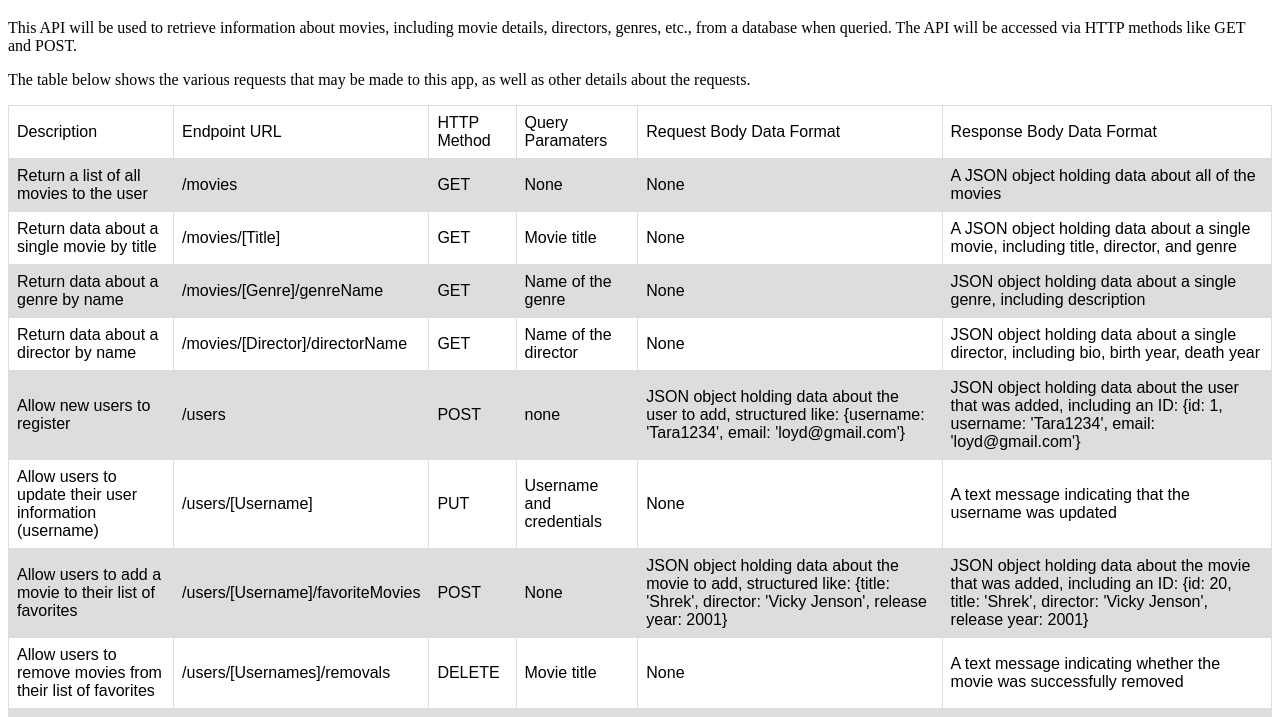
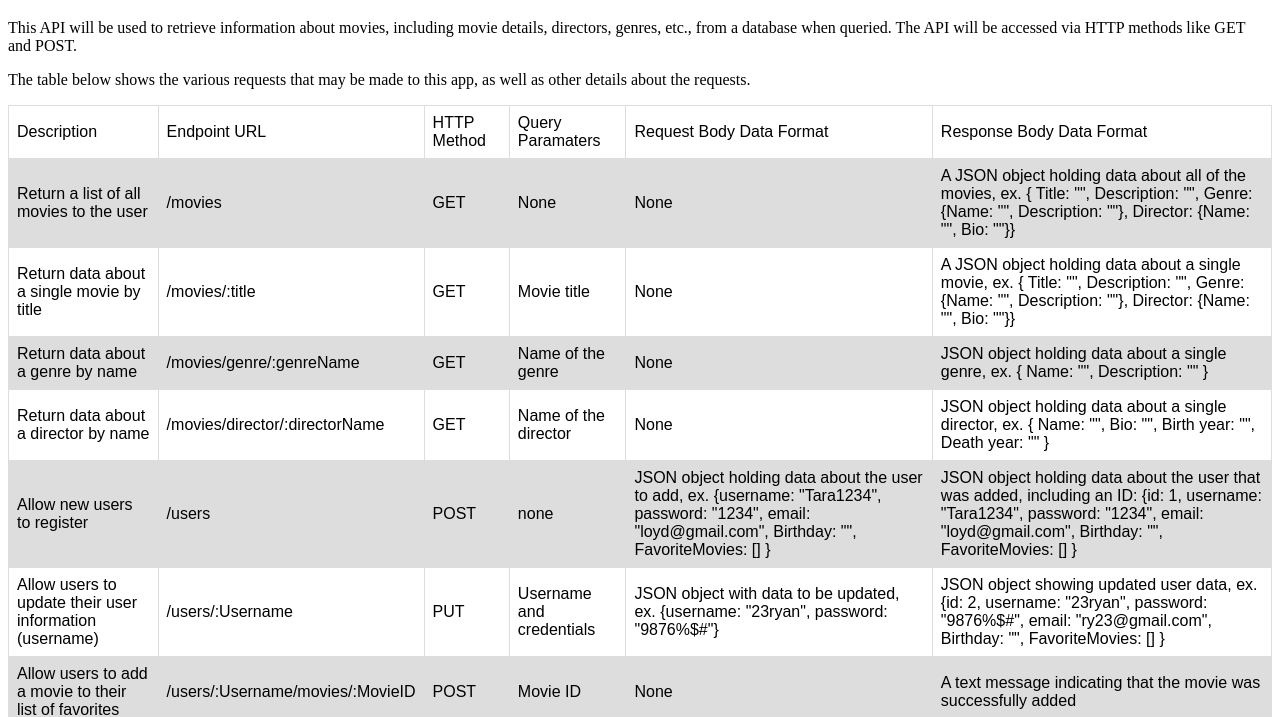
Before and after one commit to loyd010/myFlix-app, a website: page public/documentation.html in a window 1280 px wide. Shown: the part 61-778 px from the top of the page. Drawn offline with Linux system fonts and the light colour scheme.

Commit message:
Updated to reflect changes to request, response, endpoints

```diff
--- a/public/documentation.html
+++ b/public/documentation.html
@@ -35,74 +35,83 @@
         <td>Request Body Data Format</td>
         <td>Response Body Data Format</td>
       </tr>
+
       <tr>
         <td>Return a list of all movies to the user</td>
         <td>/movies</td>
         <td>GET</td>
         <td>None</td>
         <td>None</td>
-        <td>A JSON object holding data about all of the movies</td>
+        <td>A JSON object holding data about all of the movies, ex. { Title: "", Description: "", Genre: {Name: "", Description: ""}, Director: {Name: "", Bio: ""}}</td>
       </tr>
+
       <tr>
         <td>Return data about a single movie by title</td>
-        <td>/movies/[Title]</td>
+        <td>/movies/:title</td>
         <td>GET</td>
         <td>Movie title</td>
         <td>None</td>
-        <td>A JSON object holding data about a single movie, including title, director, and genre</td>
+        <td>A JSON object holding data about a single movie, ex. { Title: "", Description: "", Genre: {Name: "", Description: ""}, Director: {Name: "", Bio: ""}}</td>
       </tr>
+
       <tr>
         <td>Return data about a genre by name</td>
-        <td>/movies/[Genre]/genreName</td>
+        <td>/movies/genre/:genreName</td>
         <td>GET</td>
         <td>Name of the genre</td>
         <td>None</td>
-        <td>JSON object holding data about a single genre, including description</td>
+        <td>JSON object holding data about a single genre, ex. { Name: "", Description: "" }</td>
       </tr>
+
       <tr>
         <td>Return data about a director by name</td>
-        <td>/movies/[Director]/directorName</td>
+        <td>/movies/director/:directorName</td>
         <td>GET</td>
         <td>Name of the director</td>
         <td>None</td>
-        <td>JSON object holding data about a single director, including bio, birth year, death year</td>
+        <td>JSON object holding data about a single director, ex. { Name: "", Bio: "", Birth year: "", Death year: "" }</td>
       </tr>
+
       <tr>
         <td>Allow new users to register</td>
         <td>/users</td>
         <td>POST</td>
         <td>none</td>
-        <td>JSON object holding data about the user to add, structured like: {username: 'Tara1234', email: 'loyd@gmail.com'}</td>
-        <td>JSON object holding data about the user that was added, including an ID: {id: 1, username: 'Tara1234', email: 'loyd@gmail.com'}</td>
+        <td>JSON object holding data about the user to add, ex. {username: "Tara1234", password: "1234", email: "loyd@gmail.com", Birthday: "", FavoriteMovies: [] }</td>
+        <td>JSON object holding data about the user that was added, including an ID: {id: 1, username: "Tara1234", password: "1234", email: "loyd@gmail.com", Birthday: "", FavoriteMovies: [] }</td>
       </tr>
+
       <tr>
         <td>Allow users to update their user information (username)</td>
-        <td>/users/[Username]</td>
+        <td>/users/:Username</td>
         <td>PUT</td>
         <td>Username and credentials</td>
-        <td>None</td>
-        <td>A text message indicating that the username was updated</td>
+        <td>JSON object with data to be updated, ex. {username: "23ryan", password: "9876%$#"}</td>
+        <td>JSON object showing updated user data, ex. {id: 2, username: "23ryan", password: "9876%$#", email: "ry23@gmail.com", Birthday: "", FavoriteMovies: [] }</td>
       </tr>
+
       <tr>
         <td>Allow users to add a movie to their list of favorites</td>
-        <td>/users/[Username]/favoriteMovies</td>
+        <td>/users/:Username/movies/:MovieID</td>
         <td>POST</td>
+        <td>Movie ID</td>
         <td>None</td>
-        <td>JSON object holding data about the movie to add, structured like: {title: 'Shrek', director: 'Vicky Jenson', release year: 2001}</td>
-        <td>JSON object holding data about the movie that was added, including an ID: {id: 20, title: 'Shrek', director: 'Vicky Jenson', release year: 2001}</td>
+        <td>A text message indicating that the movie was successfully added</td>
       </tr>
+
       <tr>
         <td>Allow users to remove movies from their list of favorites</td>
-        <td>/users/[Usernames]/removals</td>
+        <td>/users/:Username/movies/:MovieID</td>
         <td>DELETE</td>
-        <td>Movie title</td>
+        <td>Movie ID</td>
         <td>None</td>
-        <td>A text message indicating whether the movie was successfully removed</td>
+        <td>A text message indicating that the movie was successfully removed</td>
       </tr>
+
       <tr>
         <td>Allow existing users to deregister</td>
-        <td>/users/[Usernames]/registration</td>
-        <td>PUT</td>
+        <td>/users/:Usernames</td>
+        <td>DELETE</td>
         <td>Username and credentials</td>
         <td>None</td>
         <td>A text message indicating whether the user successfully deregistered</td>
```
